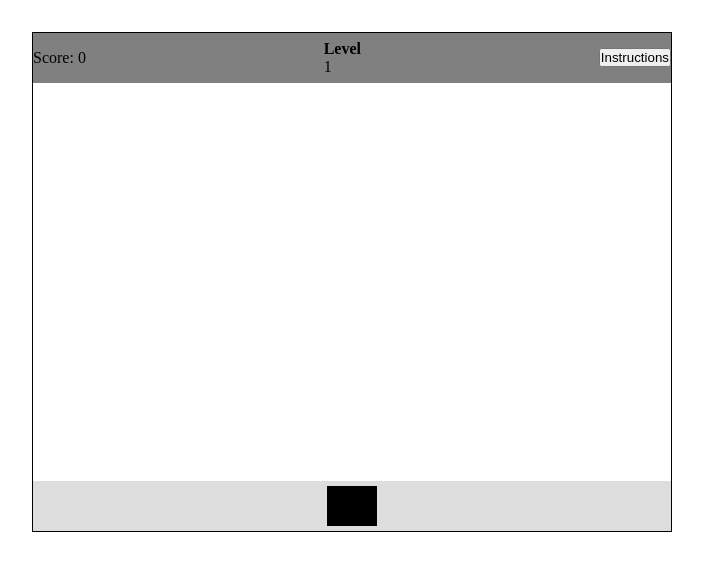
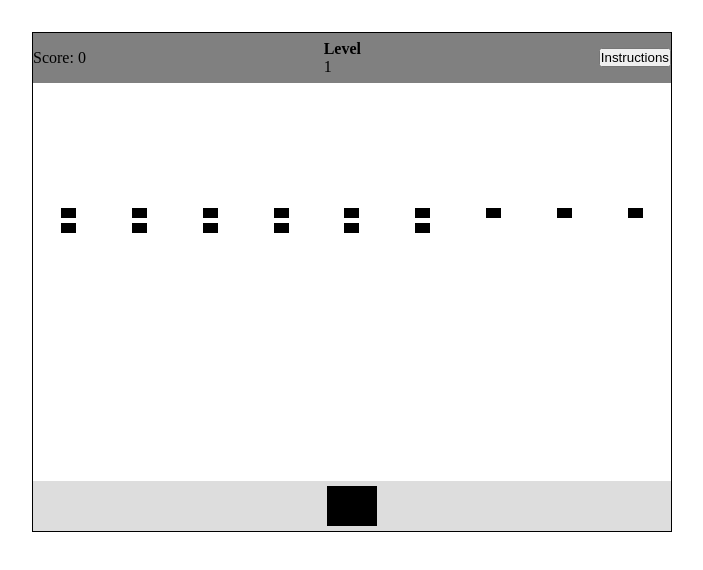
Before and after one commit to GSG-G7/defend-your-kingdom, a React (Create React App) app: page / in a window 1280 px wide. Shown: the top 570 px of the page, without its empty margins (288-991 px from the left). Built offline with nearby package versions, Linux system fonts and the light colour scheme.

Commit message:
move invaders Relates #8

```diff
--- a/src/App.js
+++ b/src/App.js
@@ -5,11 +5,31 @@ import Player from "./ClassComponents/Player/Player";
 import "./App.css";
 
 class App extends Component {
+  state = {
+    position: 0
+  };
+
+  componentDidMount() {
+    const { position } = this.state;
+    this.setState({ position });
+  }
+
+  componentDidUpdate(prevProps, prevState) {
+    setTimeout(() => {
+      if (prevState.position === 400) {
+        return;
+      } else {
+        this.setState({ position: prevState.position + 1 });
+      }
+    }, 20);
+  }
+
   render() {
+    const { position } = this.state;
     return (
       <div className="App">
         <Header />
-        <Invaders />
+        <Invaders position={position} />
         <Player />
       </div>
     );
--- a/src/ClassComponents/Invaders/Invaders.css
+++ b/src/ClassComponents/Invaders/Invaders.css
@@ -1,6 +1,7 @@
 .invaders-box {
   min-height: 80%;
   display: block;
+  position: relative;
 }
 
 .invaders {
@@ -9,8 +10,9 @@
   grid-row-gap: 5px;
   justify-content: space-around;
   position: relative;
-  top: -30px;
+  top: 10px;
   z-index: -1;
+  position: relative;
 }
 
 .invader {
--- a/src/ClassComponents/Invaders/Invaders.js
+++ b/src/ClassComponents/Invaders/Invaders.js
@@ -1,11 +1,13 @@
 import React from "react";
+// import AnimateInvaders from "./AnimateInvaders";
 import "./Invaders.css";
 
-const Invaders = () => {
+const Invaders = ({ position }) => {
   const invaders = [1, 2, 3, 4, 5, 6, 7, 8, 9, 10, 11, 12, 13, 14, 15];
+
   return (
     <div className="invaders-box">
-      <div className="invaders">
+      <div className="invaders" style={{ top: position }}>
         {invaders.map(invader => (
           <div className="invader" key={invader}></div>
         ))}
```
Also changed, not shown: src/ClassComponents/Header/Header.js (+7 -5 lines).
